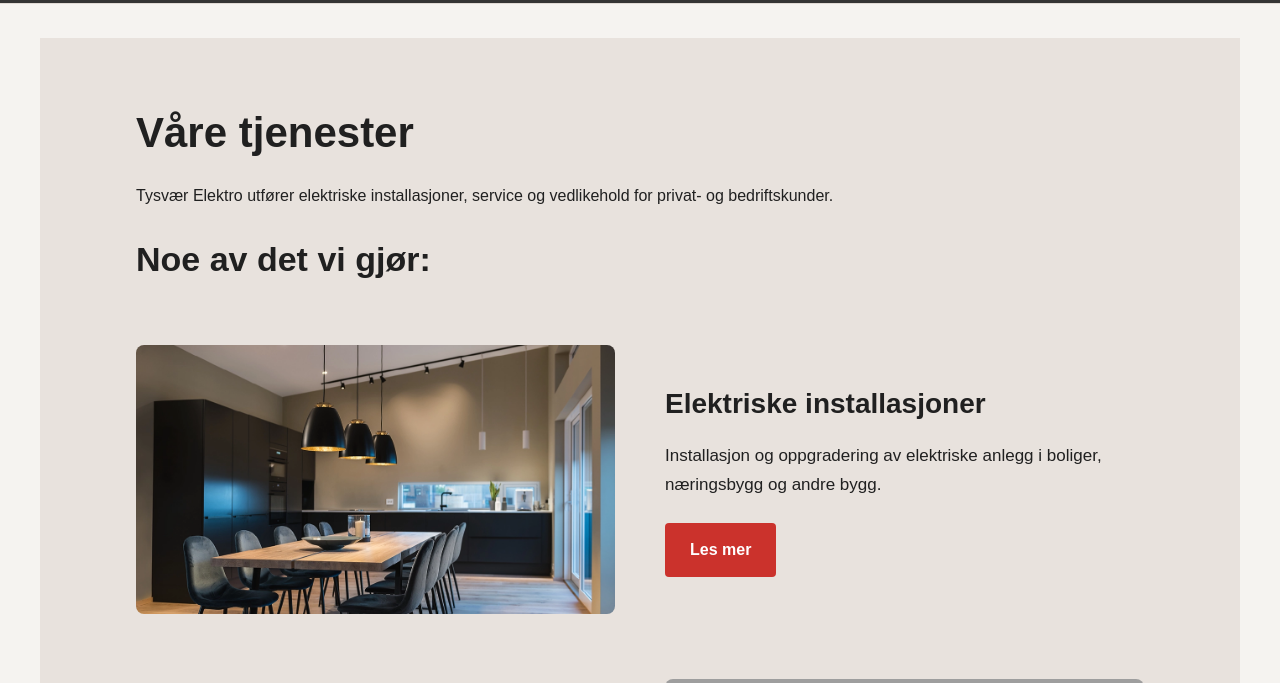
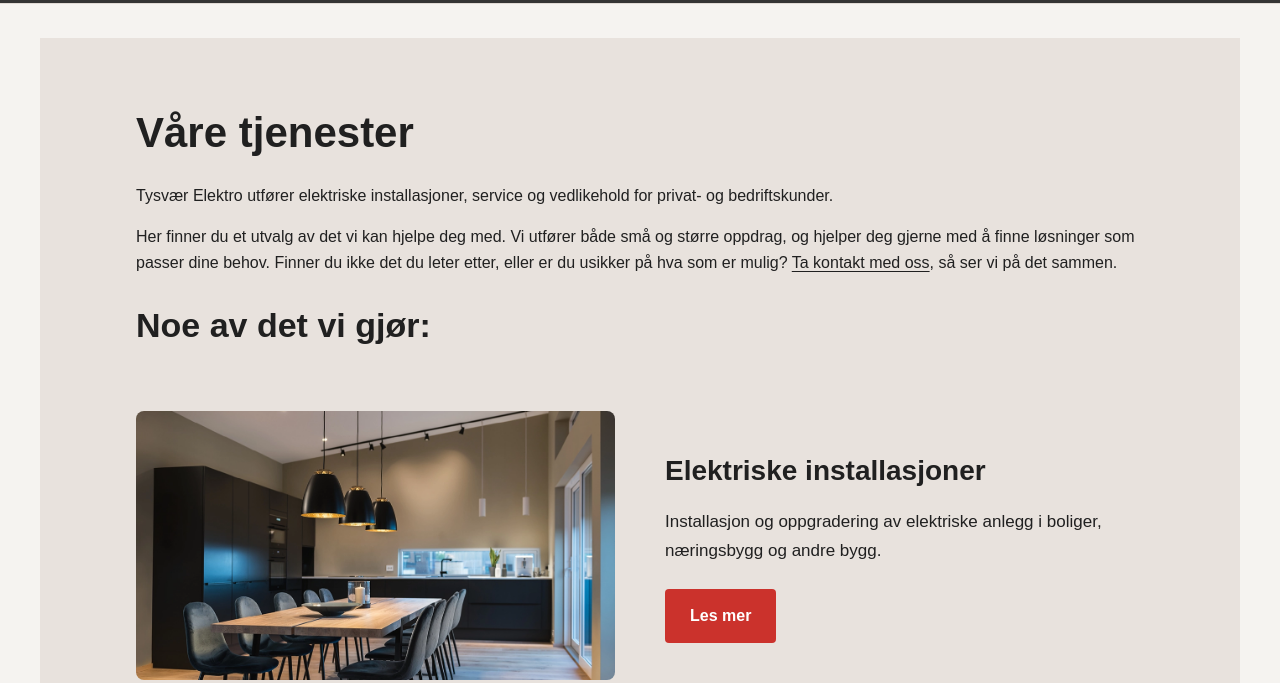
Before and after one commit to spannagutten/tysverelektro, a website: page public/tjenester/index.html in a window 1280 px wide. Shown: the part 117-800 px from the top of the page. Drawn offline with Linux system fonts and the light colour scheme; grey boxes are pictures that could not be loaded.

Commit message:
tjenester tekst

```diff
--- a/public/tjenester/index.html
+++ b/public/tjenester/index.html
@@ -55,6 +55,13 @@
             <p>
                 Tysvær Elektro utfører elektriske installasjoner,
                 service og vedlikehold for privat- og bedriftskunder.
+            </p>
+
+            <p>
+                Her finner du et utvalg av det vi kan hjelpe deg med. Vi utfører både små og større
+                oppdrag, og hjelper deg gjerne med å finne løsninger som passer dine behov.
+                Finner du ikke det du leter etter, eller er du usikker på hva som er mulig?
+                <a href="/kontakt">Ta kontakt med oss</a>, så ser vi på det sammen.
             </p>
 
             <h2 style="margin-top: 30px;">Noe av det vi gjør:</h2>
--- a/src/static-search.mjs
+++ b/src/static-search.mjs
@@ -278,7 +278,7 @@ export const staticSearch = [
     "type": "page",
     "label": "Side",
     "summary": "Tysvær Elektro utfører elektriske installasjoner, service og vedlikehold for privat- og bedriftskunder.",
-    "text": "Våre tjenester Tysvær Elektro utfører elektriske installasjoner, service og vedlikehold for privat- og bedriftskunder. Noe av det vi gjør: Elektriske installasjoner Installasjon og oppgradering av elektriske anlegg i boliger, næringsbygg og andre bygg. Les mer Elbillader Vi monterer elbilladere for hjemmet, bedrifter og offentlige parkeringsplasser. Les mer Feilsøking Vi hjelper med å finne og utbedre feil i elektriske installasjoner. Les mer Elkontroll Vi utfører elkontroller og har sertifiserte ansatte som kontrollerer elektriske anlegg. En elkontroll kan avdekke feil og mangler og bidra til økt sikkerhet. Les mer"
+    "text": "Våre tjenester Tysvær Elektro utfører elektriske installasjoner, service og vedlikehold for privat- og bedriftskunder. Her finner du et utvalg av det vi kan hjelpe deg med. Vi utfører både små og større oppdrag, og hjelper deg gjerne med å finne løsninger som passer dine behov. Finner du ikke det du leter etter, eller er du usikker på hva som er mulig? Ta kontakt med oss , så ser vi på det sammen. Noe av det vi gjør: Elektriske installasjoner Installasjon og oppgradering av elektriske anlegg i boliger, næringsbygg og andre bygg. Les mer Elbillader Vi monterer elbilladere for hjemmet, bedrifter og offentlige parkeringsplasser. Les mer Feilsøking Vi hjelper med å finne og utbedre feil i elektriske installasjoner. Les mer Elkontroll Vi utfører elkontroller og har sertifiserte ansatte som kontrollerer elektriske anlegg. En elkontroll kan avdekke feil og mangler og bidra til økt sikkerhet. Les mer"
   },
   {
     "title": "Vanlige spørsmål",
```
